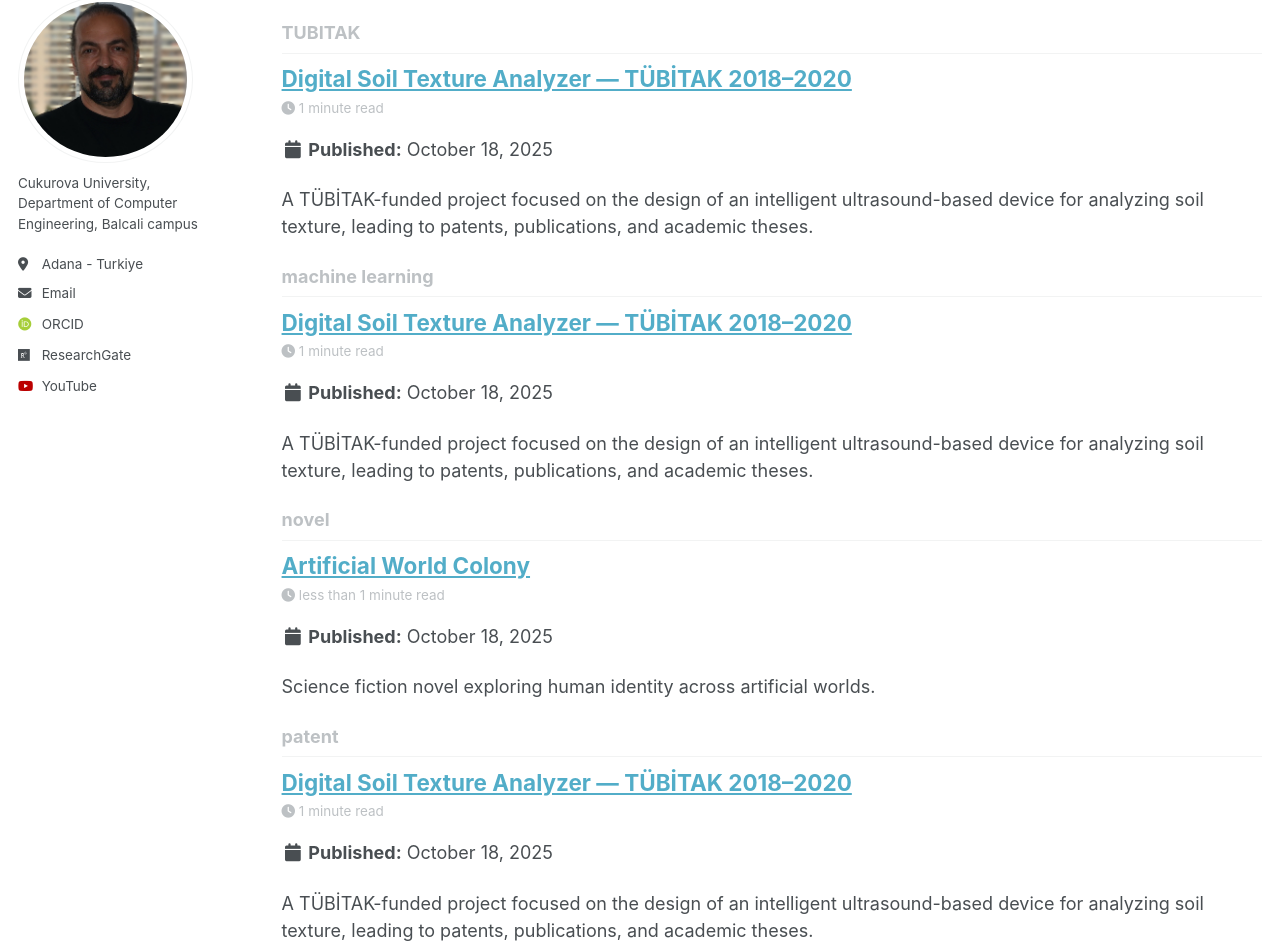
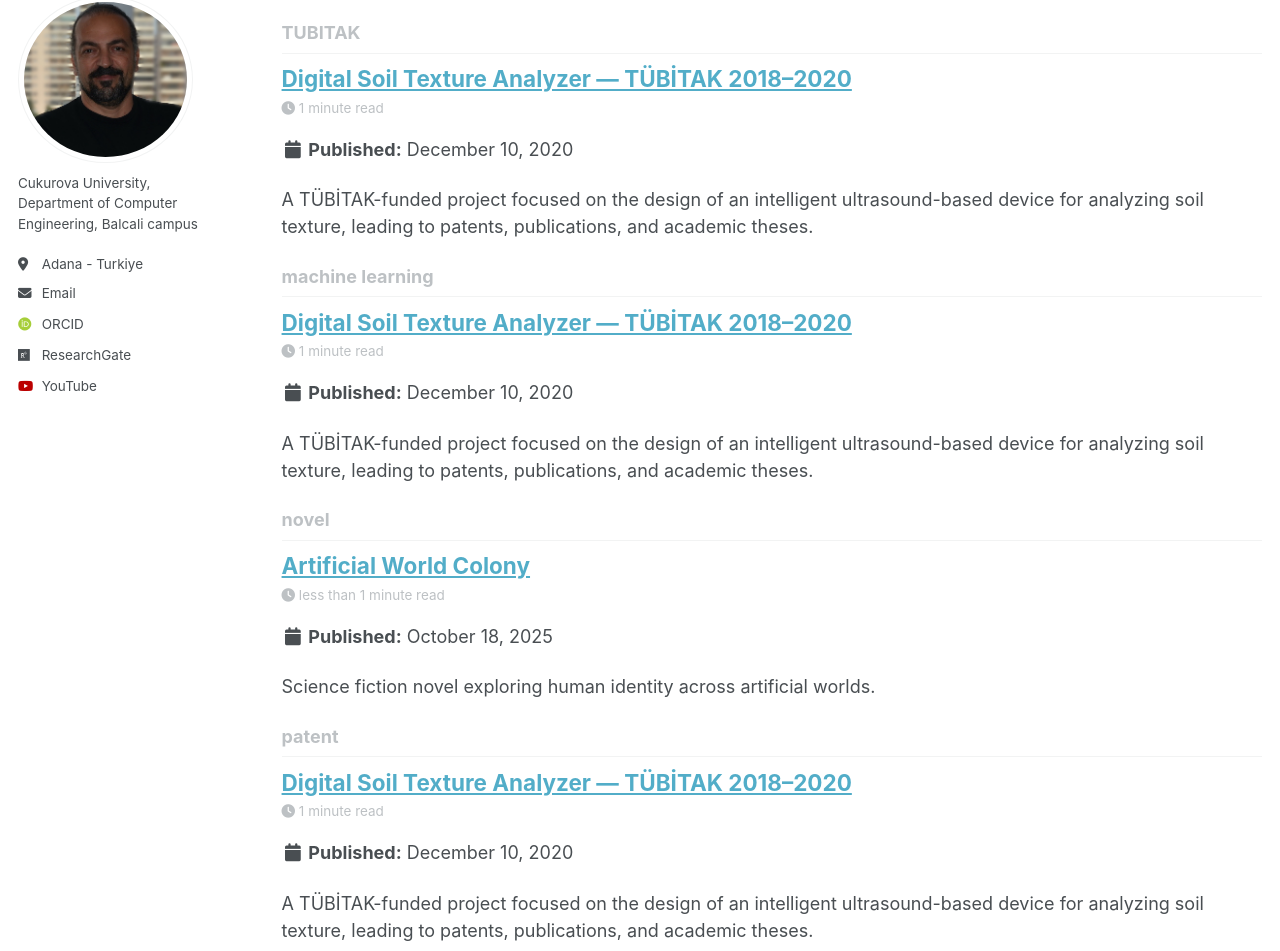
Before and after one commit to uorhan/uorhan.github.io, a Jekyll site: the page built from _pages/tag-archive.html, in a window 1280 px wide and 1400 px high, scrolled down 226 px. Shown: the part 121-1072 px from the top of the window. Built offline with Jekyll 4.4.1, drawn with Linux system fonts in a browser that asks for light colours; some web fonts are replaced; some of the changed text lies outside the part shown.

Commit message:
Update 2020-12-10-digital.md

```diff
--- a/_posts/2025-10-18-digital.md
+++ b/_posts/2025-10-18-digital.md
@@ -1,7 +1,7 @@
 ---
 layout: post
 title: "Digital Soil Texture Analyzer — TÜBİTAK 2018–2020"
-date: 2025-10-18
+date: 2020-12-10
 categories: projects
 tags: [TUBITAK, soil analysis, ultrasound, machine learning, patent]
 excerpt: "A TÜBİTAK-funded project focused on the design of an intelligent ultrasound-based device for analyzing soil texture, leading to patents, publications, and academic theses."
```
